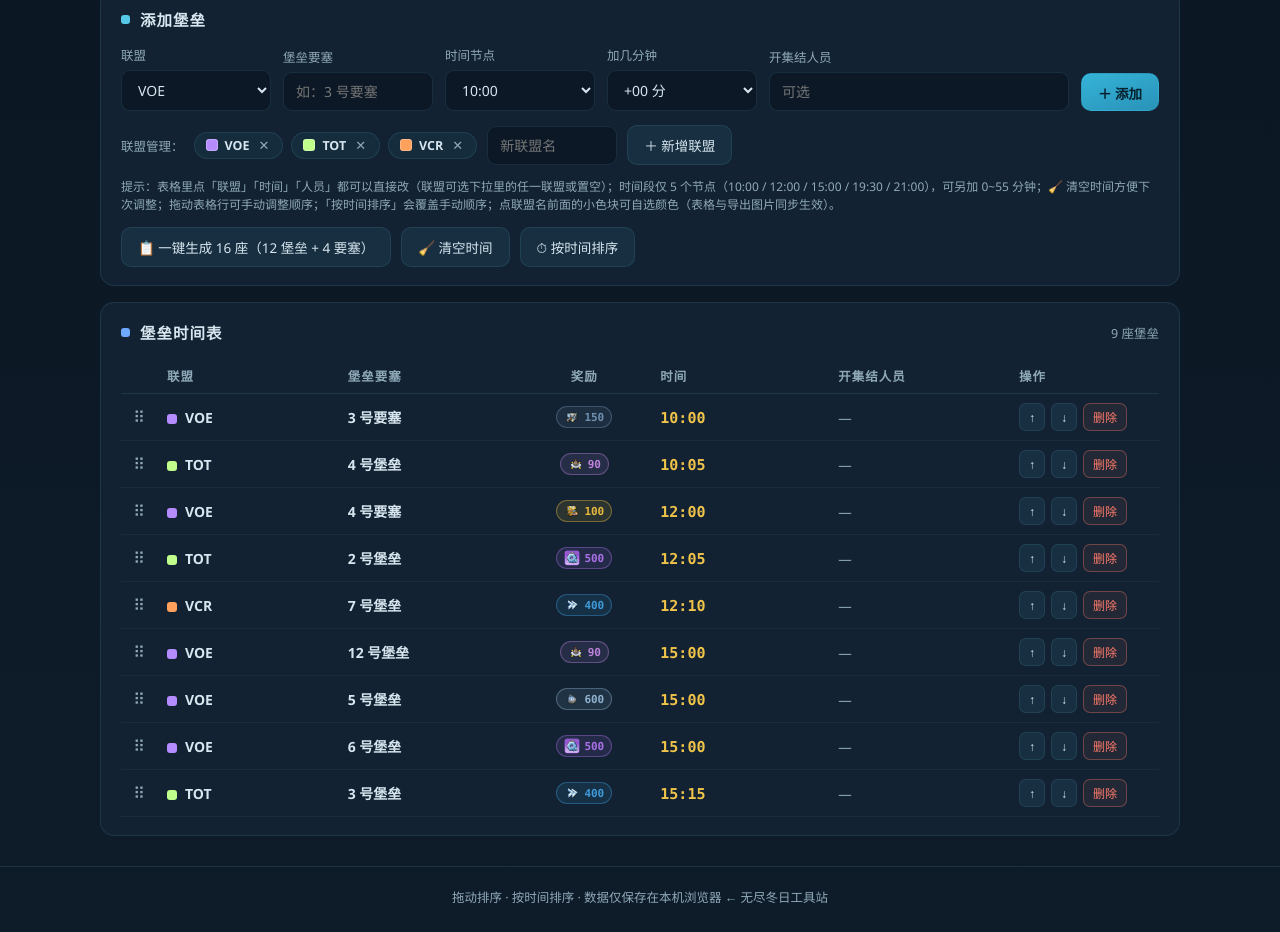
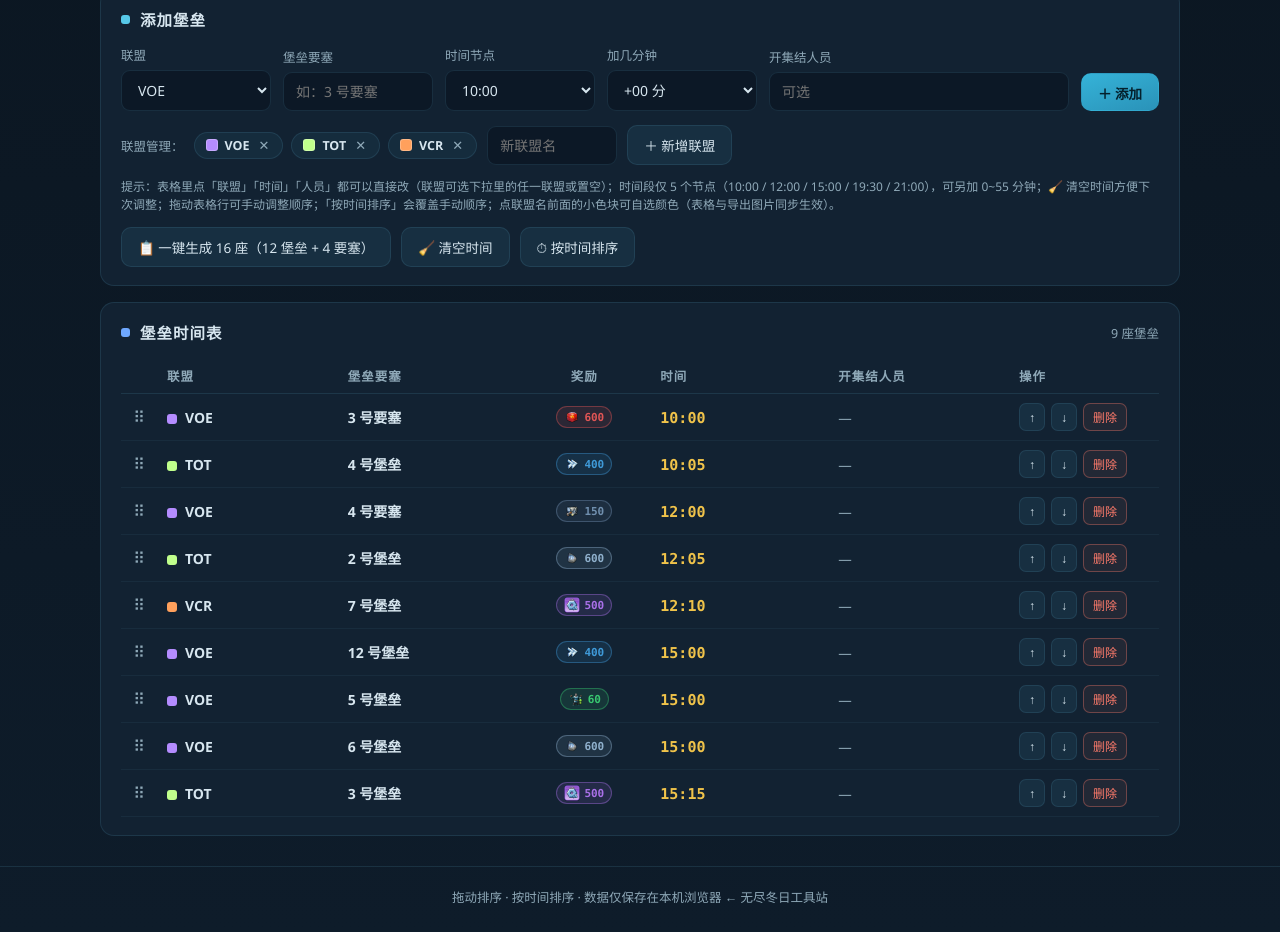
Before and after one commit to xy-bin/bearpit-layout, a plain HTML site: page fortress/index.html in a window 1280 px wide. Shown: the part 560-1492 px from the top of the page. Drawn offline with Linux system fonts and the light colour scheme; no server answers.

Commit message:
修复堡垒奖励数量：改为按道具品类固定，换图标数量自动联动

```diff
--- a/fortress/app.js
+++ b/fortress/app.js
@@ -166,19 +166,20 @@ const FORT_NAMES = [];
 for (let n = 1; n <= 12; n++) FORT_NAMES.push(n + ' 号堡垒');
 for (let n = 1; n <= 4; n++) FORT_NAMES.push(n + ' 号要塞');
 
-/* 游戏道具图标库（11 张，128×128 透明 PNG） */
+/* 游戏道具图标库（11 张，128×128 透明 PNG）
+   qty = 该道具品类在游戏内的固定奖励数量：数量跟品类走，换图标即换数量 */
 const REWARD_ITEMS = {
-  petBox:        { name: '宠物箱子', img: 'rewards/pet-box.png',        color: '#e8b93c' },
-  fireCrystal:   { name: '火晶',     img: 'rewards/fire-crystal.png',   color: '#e05555' },
-  equipBox:      { name: '装备箱子', img: 'rewards/equip-box.png',      color: '#708fae' },
-  heroShard:     { name: '英雄碎片', img: 'rewards/hero-shard.png',     color: '#e8b93c' },
-  petStone:      { name: '宠物石头', img: 'rewards/pet-stone.png',      color: '#8fb0cc' },
-  screw:         { name: '螺丝',     img: 'rewards/screw.png',          color: '#a970e8' },
-  boost:         { name: '通用加速', img: 'rewards/boost.png',          color: '#3f9ad8' },
-  penetratePill: { name: '穿透大药', img: 'rewards/penetrate-pill.png', color: '#e79a45' },
-  teleport:      { name: '高迁',     img: 'rewards/teleport.png',       color: '#bd84dd' },
-  hpPill:        { name: '生命大药', img: 'rewards/hp-pill.png',        color: '#38c870' },
-  marchPill:     { name: '出征大药', img: 'rewards/march-pill.png',     color: '#ffa05c' }
+  petBox:        { name: '宠物箱子', img: 'rewards/pet-box.png',        color: '#e8b93c', qty: '100' },
+  fireCrystal:   { name: '火晶',     img: 'rewards/fire-crystal.png',   color: '#e05555', qty: '600' },
+  equipBox:      { name: '装备箱子', img: 'rewards/equip-box.png',      color: '#708fae', qty: '150' },
+  heroShard:     { name: '英雄碎片', img: 'rewards/hero-shard.png',     color: '#e8b93c', qty: '420' },
+  petStone:      { name: '宠物石头', img: 'rewards/pet-stone.png',      color: '#8fb0cc', qty: '600' },
+  screw:         { name: '螺丝',     img: 'rewards/screw.png',          color: '#a970e8', qty: '500' },
+  boost:         { name: '通用加速', img: 'rewards/boost.png',          color: '#3f9ad8', qty: '400' },
+  penetratePill: { name: '穿透大药', img: 'rewards/penetrate-pill.png', color: '#e79a45', qty: '60'  },
+  teleport:      { name: '高迁',     img: 'rewards/teleport.png',       color: '#bd84dd', qty: '90'  },
+  hpPill:        { name: '生命大药', img: 'rewards/hp-pill.png',        color: '#38c870', qty: '60'  },
+  marchPill:     { name: '出征大药', img: 'rewards/march-pill.png',     color: '#ffa05c', qty: '60'  }
 };
 /* 导出图「奖励」列需要已解码的 Image；未加载完成时自动降级为纯数字胶囊 */
 const REWARD_IMG = {};
@@ -187,18 +188,18 @@ Object.keys(REWARD_ITEMS).forEach(k => {
   im.onload = () => { REWARD_IMG[k] = im; };
   im.src = REWARD_ITEMS[k].img;
 });
-/* 设施奖励默认映射（表格「奖励」列；导出图可通过列设置显示） */
+/* 设施奖励默认映射：只决定「该设施默认是什么道具品类」，数量/颜色由 REWARD_ITEMS 品类决定 */
 const FORT_REWARDS = (() => {
   const m = {};
-  const put = (key, item, qty, color) => { m[key] = { item, text: qty, color }; };
-  [1, 5, 9].forEach(n => put(n + '号堡垒', 'petStone', '600', '#8fb0cc'));
-  [2, 6, 10].forEach(n => put(n + '号堡垒', 'screw', '500', '#a970e8'));
-  [3, 7, 11].forEach(n => put(n + '号堡垒', 'boost', '400', '#3f9ad8'));
-  [4, 8, 12].forEach(n => put(n + '号堡垒', 'teleport', '90', '#bd84dd'));
-  put('1号要塞', 'heroShard', '420', '#e8b93c');
-  put('2号要塞', 'fireCrystal', '600', '#e05555');
-  put('3号要塞', 'equipBox', '150', '#708fae');
-  put('4号要塞', 'petBox', '100', '#e8b93c');
+  const put = (key, item) => { m[key] = item; };
+  [1, 5, 9].forEach(n => put(n + '号堡垒', 'hpPill'));
+  [2, 6, 10].forEach(n => put(n + '号堡垒', 'petStone'));
+  [3, 7, 11].forEach(n => put(n + '号堡垒', 'screw'));
+  [4, 8, 12].forEach(n => put(n + '号堡垒', 'boost'));
+  put('1号要塞', 'petBox');
+  put('2号要塞', 'heroShard');
+  put('3号要塞', 'fireCrystal');
+  put('4号要塞', 'equipBox');
   return m;
 })();
 
@@ -208,15 +209,17 @@ function rewardKey(s) {
     .replace(/[０-９]/g, ch => String.fromCharCode(ch.charCodeAt(0) - 0xFEE0))
     .replace(/號/g, '号').replace(/壘/g, '垒');
 }
-/* 用户自选覆盖优先：'' = 该行不显示奖励；未覆盖则用默认映射 */
+/* 用户自选覆盖优先：'' = 该行不显示奖励；未覆盖则用默认映射
+   数量与颜色一律来自道具品类 REWARD_ITEMS，换图标自动带出该品类的固定数量 */
 function rewardFor(name) {
   const key = rewardKey(name);
-  const base = FORT_REWARDS[key];
-  if (!base) return null;
-  if (!Object.prototype.hasOwnProperty.call(rewardOverrides, key)) return base;
-  const item = rewardOverrides[key];
-  if (!item || !REWARD_ITEMS[item]) return null;
-  return { item, text: base.text, color: REWARD_ITEMS[item].color, custom: true };
+  const defaultItem = FORT_REWARDS[key];
+  if (!defaultItem) return null;
+  let item = defaultItem;
+  if (Object.prototype.hasOwnProperty.call(rewardOverrides, key)) item = rewardOverrides[key];
+  const def = REWARD_ITEMS[item];
+  if (!def) return null;
+  return { item, text: def.qty, color: def.color, custom: item !== defaultItem };
 }
 
 /* 开启时间段：仅 5 个节点，可另选加 0~55 分钟（如 15:00 + 15分 = 15:15） */
--- a/fortress/index.html
+++ b/fortress/index.html
@@ -117,6 +117,6 @@
 <link rel="stylesheet" href="../shared/cloud.css" />
 <script src="../shared/kv-store.js?v=20261106i"></script>
 <script src="default-data.js?v=20261106i"></script>
-<script src="app.js?v=20261113b"></script>
+<script src="app.js?v=20261117a"></script>
 </body>
 </html>
```
